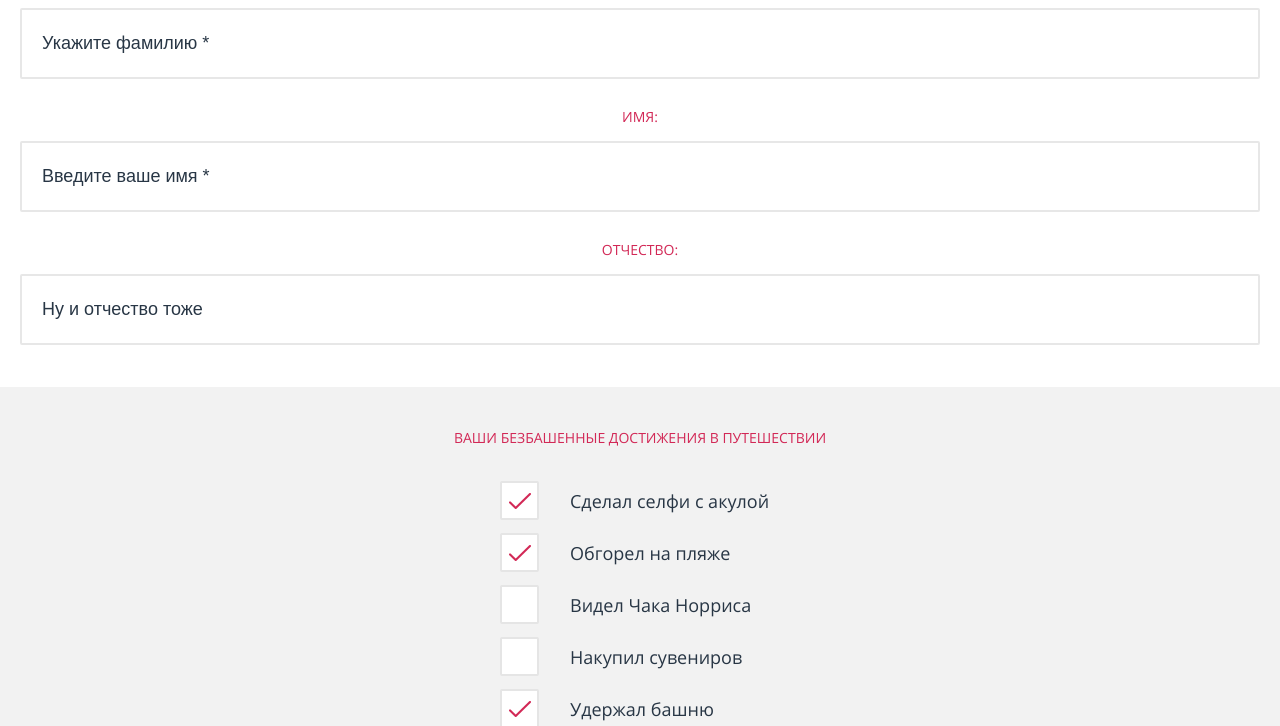
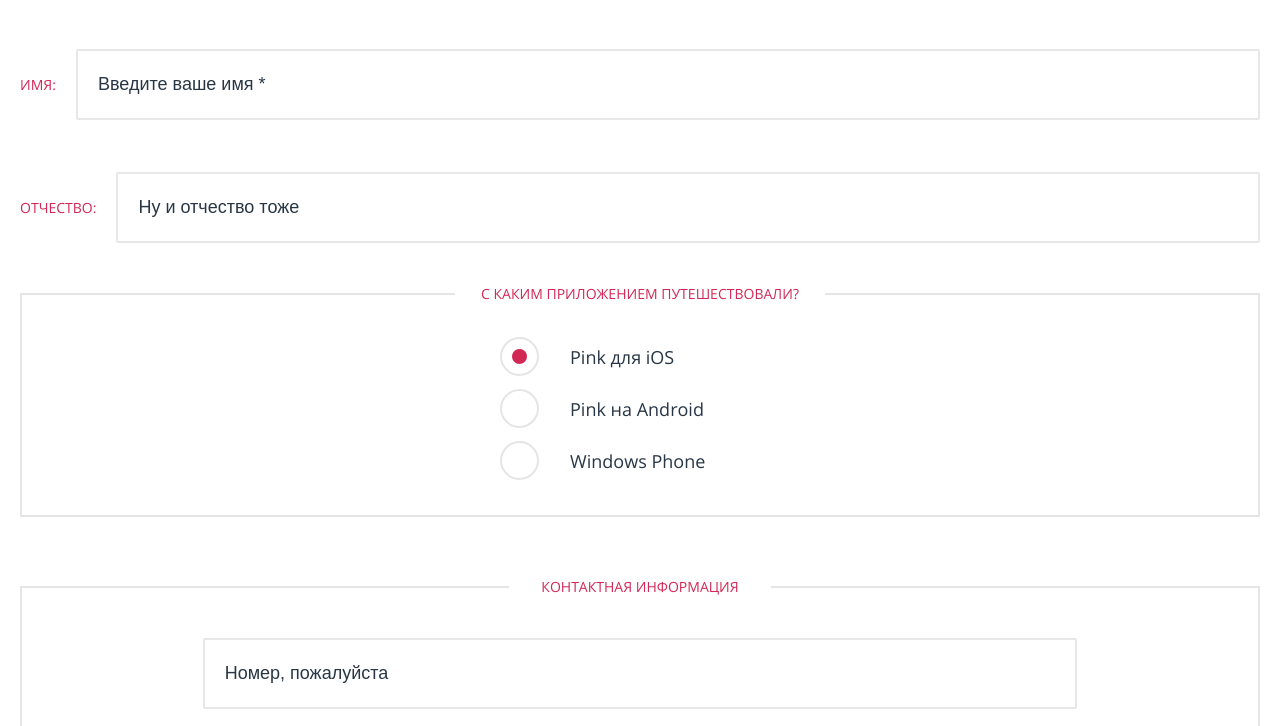
Before and after one commit to Ozkhan-Mamedov/910865-pink-16, a website: page source/form.html in a window 1280 px wide. Shown: the part 880-1606 px from the top of the page. Drawn offline with nearby package versions, Linux system fonts and the light colour scheme; files that its build step writes are made by us from their sources.

Commit message:
Первичная стилизация адаптивной сетки form.html

```diff
--- a/source/form.html
+++ b/source/form.html
@@ -46,56 +46,56 @@
       </p>
       <section class="form-container">
         <form class="form" action="https://echo.htmlacademy.ru" method="GET">
-          <fieldset class="form__field form__field--white">
+          <fieldset class="form__field form__field--white form__field--name">
             <div class="form__field-wrapper">
               <ul class="form__item-list">
-                <li class="form__item">
-                  <label class="form__item-label-text" for="second-name-id">Фамилия:</label>
+                <li class="form__item form__item--name">
+                  <label class="form__item-label-text form__item-label-text--name" for="second-name-id">Фамилия:</label>
                   <input class="form__item-input-text" id="second-name-id" name="second-name" type="text" placeholder="Укажите фамилию *">
                 </li>
-                <li class="form__item">
-                  <label class="form__item-label-text" for="first-name-id">Имя:</label>
+                <li class="form__item form__item--name">
+                  <label class="form__item-label-text form__item-label-text--name" for="first-name-id">Имя:</label>
                   <input class="form__item-input-text" id="first-name-id" name="first-name" type="text" placeholder="Введите ваше имя *">
                 </li>
-                <li class="form__item">
-                  <label class="form__item-label-text" for="patronymic-id">Отчество:</label>
+                <li class="form__item form__item--name">
+                  <label class="form__item-label-text form__item-label-text--name" for="patronymic-id">Отчество:</label>
                   <input class="form__item-input-text" id="patronymic-id" name="patronymic" type="text" placeholder="Ну&nbsp;и&nbsp;отчество тоже">
                 </li>
               </ul>
             </div>
           </fieldset>
-          <fieldset class="form__field form__field--gray">
+          <fieldset class="form__field form__field--gray form__field--achievments">
             <legend class="form__header form__header--gray">Ваши безбашенные достижения в&nbsp;путешествии</legend>
             <div class="form__field-wrapper">
               <ul class="form__item-list">
-                <li class="form__item form__item-flag">
+                <li class="form__item form__item-flag form__item--checkbox">
                   <input class="form__item-input form__item-input--checkbox visually-hidden" id="achievment-1-id" name="achievment-1" type="checkbox" checked>
                   <label class="form__item-label-interactive form__item-label-interactive--checkbox" for="achievment-1-id">Сделал селфи с&nbsp;акулой</label>
                 </li>
-                <li class="form__item form__item-flag">
+                <li class="form__item form__item-flag form__item--checkbox">
                   <input class="form__item-input form__item-input--checkbox visually-hidden" id="achievment-2-id" name="achievment-2" type="checkbox" checked>
                   <label class="form__item-label-interactive form__item-label-interactive--checkbox" for="achievment-2-id">Обгорел на&nbsp;пляже</label>
                 </li>
-                <li class="form__item form__item-flag">
+                <li class="form__item form__item-flag form__item--checkbox">
                   <input class="form__item-input form__item-input--checkbox visually-hidden" id="achievment-3-id" name="achievment-3" type="checkbox">
                   <label class="form__item-label-interactive form__item-label-interactive--checkbox" for="achievment-3-id">Видел Чака Норриса</label>
                 </li>
-                <li class="form__item form__item-flag">
+                <li class="form__item form__item-flag form__item--checkbox">
                   <input class="form__item-input form__item-input--checkbox visually-hidden" id="achievment-4-id" name="achievment-4" type="checkbox">
                   <label class="form__item-label-interactive form__item-label-interactive--checkbox" for="achievment-4-id">Накупил сувениров</label>
                 </li>
-                <li class="form__item form__item-flag">
+                <li class="form__item form__item-flag form__item--checkbox">
                   <input class="form__item-input form__item-input--checkbox visually-hidden" id="achievment-5-id" name="achievment-5" type="checkbox" checked>
                   <label class="form__item-label-interactive form__item-label-interactive--checkbox" for="achievment-5-id">Удержал башню</label>
                 </li>
-                <li class="form__item form__item-flag">
+                <li class="form__item form__item-flag form__item--checkbox">
                   <input class="form__item-input form__item-input--checkbox visually-hidden" id="achievment-6-id" name="achievment-6" type="checkbox">
                   <label class="form__item-label-interactive form__item-label-interactive--checkbox" for="achievment-6-id">Разгромил отель</label>
                 </li>
               </ul>
             </div>
           </fieldset>
-          <fieldset class="form__field form__field--white">
+          <fieldset class="form__field form__field--white form__field--contacts">
             <legend class="form__header form__header--white form__header--contacts">Контактная информация</legend>
             <div class="form__field-wrapper">
               <ul class="form__item-list">
@@ -110,7 +110,7 @@
               </ul>
             </div>
           </fieldset>
-          <fieldset class="form__field form__field--gray">
+          <fieldset class="form__field form__field--gray form__field--platform">
             <legend class="form__header form__header--gray">С&nbsp;каким приложением путешествовали?</legend>
             <div class="form__field-wrapper">
               <ul class="form__item-list">
@@ -129,7 +129,7 @@
               </ul>
             </div>
           </fieldset>
-          <fieldset class="form__field form__field--white">
+          <fieldset class="form__field form__field--white form__field--review">
             <legend class="form__header form__header--white">Опишите свои эмоции</legend>
             <div class="form__field-wrapper">
               <textarea class="form__textarea">Можно прям в&nbsp;красках, не стесняясь в&nbsp;выражениях</textarea>
--- a/source/less/form.less
+++ b/source/less/form.less
@@ -1,3 +1,12 @@
+.form {
+  @media (min-width: 660px) {
+    display: flex;
+    flex-direction: column;
+    padding-left: 20px;
+    padding-right: 20px;
+  }
+}
+
 .form__submit {
   text-align: center;
 
@@ -30,6 +39,10 @@
     &:disabled {
       background-color: #e5e5e5;
     }
+
+    @media (min-width: 660px) {
+      margin-bottom: 0;
+    }
   }
 
   &-description {
@@ -43,6 +56,14 @@
   &-description-star {
     color: #d22856;
   }
+
+  @media (min-width: 660px) {
+    display: flex;
+    align-items: center;
+    justify-content: space-between;
+
+    order: 6;
+  }
 }
 
 .form__field {
@@ -53,12 +74,132 @@
 
   border: 0;
 
+  @media (min-width: 660px) {
+    margin-bottom: 61px;
+
+    border: 2px solid #e5e5e5;
+  }
+
+  &--name {
+    @media (min-width: 660px) {
+      margin-bottom: 0;
+
+      border: none;
+
+      order: 1;
+    }
+  }
+
+  &--achievments {
+    @media (min-width: 660px) {
+      order: 4;
+    }
+
+    & .form__header {
+      @media (min-width: 660px) {
+        padding-left: 32px;
+        padding-right: 32px;
+      }
+    }
+
+    & .form__field-wrapper {
+      @media (min-width: 660px) {
+        display: flex;
+        padding-left: 58px;
+        padding-right: 58px;
+      }
+    }
+  }
+
+  &--contacts {
+    @media (min-width: 660px) {
+      order: 3;
+    }
+
+    & .form__header {
+      @media (min-width: 660px) {
+        display: block;
+        padding-left: 32px;
+        padding-right: 32px;
+      }
+    }
+
+    & .form__item {
+      @media (min-width: 660px) {
+        display: flex;
+        flex-direction: column-reverse;
+      }
+
+      & .form__item-label-text {
+        @media (min-width: 660px) {
+          margin-bottom: 0;
+        }
+      }
+
+      & .form__item-input-text {
+        @media (min-width: 660px) {
+          margin-bottom: 20px;
+          width: 70.77%;
+        }
+
+        //не отображается псевдоэлемент
+
+        &::after {
+          @media (min-width: 660px){
+            position: absolute;
+            right: 0;
+
+            width: 60px;
+            height: 61px;
+
+            content: "";
+          }
+        }
+      }
+    }
+  }
+
+  &--platform {
+    @media (min-width: 660px) {
+      order: 2;
+    }
+
+    & .form__header {
+      @media (min-width: 660px) {
+        padding-left: 26px;
+        padding-right: 26px;
+      }
+    }
+  }
+
+  &--review {
+    @media (min-width: 660px) {
+      padding-bottom: 51px;
+      padding-top: 45px;
+      padding-left: 58px;
+      padding-right: 58px;
+
+      order: 5;
+    }
+
+    & .form__header {
+      @media (min-width: 660px) {
+        padding-left: 39px;
+        padding-right: 39px;
+      }
+    }
+  }
+
   &--white {
     background-color: #ffffff;
   }
 
   &--gray {
     background-color: #f2f2f2;
+
+    @media (min-width: 660px) {
+      background-color: #ffffff;
+    }
   }
 
   &-wrapper {
@@ -66,6 +207,11 @@
     padding-right: 20px;
 
     text-align: center;
+
+    @media (min-width: 660px) {
+      padding-left: 0;
+      padding-right: 0;
+    }
   }
 }
 
@@ -79,10 +225,19 @@
 }
 
 .form__item {
+  position: relative;
+
   display: flex;
   flex-direction: column;
   align-items: center;
   margin-bottom: 28px;
+
+  &--name {
+    @media (min-width: 660px) {
+      flex-direction: row;
+      margin-bottom: 52px;
+    }
+  }
 
   &-flag {
     position: relative;
@@ -104,6 +259,13 @@
     font-size: 14px;
     color: #d22856;
     text-transform: uppercase;
+  }
+
+  &-label-text--name {
+    @media (min-width: 660px) {
+      margin-bottom: 0;
+      margin-right: 20px;
+    }
   }
 
   &-input-text {
@@ -222,10 +384,19 @@
 
   &--gray {
     background-color: #f2f2f2;
+
+    @media (min-width: 660px) {
+      background-color: #ffffff;
+    }
   }
 
   &--contacts {
     display: none;
+  }
+
+  @media (min-width: 660px) {
+    padding-top: 0px;
+    width: auto;
   }
 }
 
--- a/source/less/sub-title.less
+++ b/source/less/sub-title.less
@@ -13,7 +13,7 @@
     padding-left: 65px;
     padding-right: 65px;
     padding-top: 104px;
-    padding-bottom: 85px;
+    padding-bottom: 37px;
 
     font-size: 18px
   }
```
